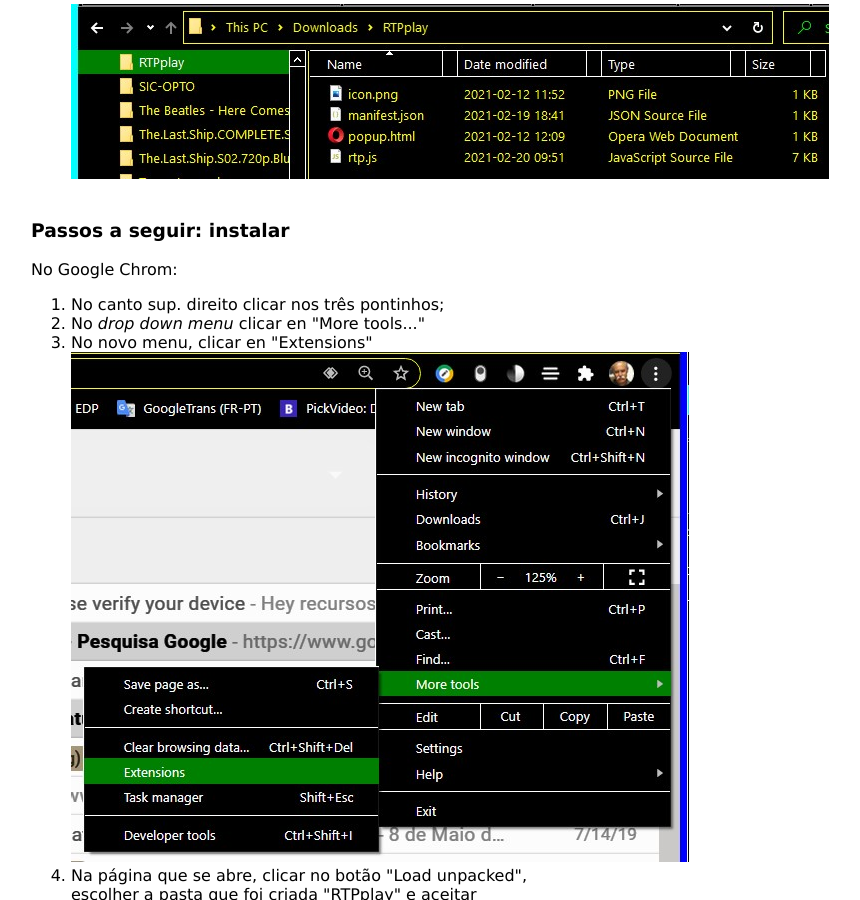
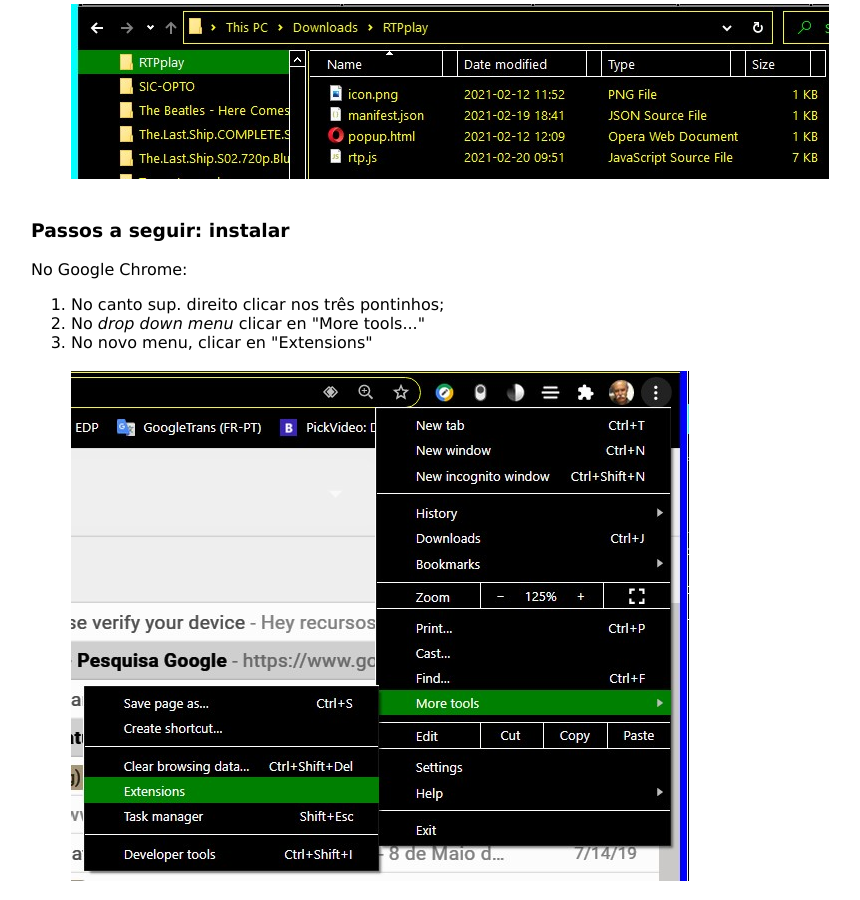
Before and after one commit to rtpplay/recursos.github.io, a Jekyll site: the page built from index.html, in a window 1280 px wide and 900 px high, scrolled down 692 px. Shown: the whole window, without its empty margins (161-1021 px from the left). Built offline with Jekyll 4.4.1, drawn with Linux system fonts in a browser that asks for light colours.

Commit message:
Update index.html

```diff
--- a/index.html
+++ b/index.html
@@ -44,17 +44,17 @@
 		</li>
 	</ol>
 		<h3>Passos a seguir: instalar</h3>
-	No Google Chrom:<br>
+	No Google Chrome:<br>
 	<ol><li>
 		No canto sup. direito clicar nos três pontinhos;</li><li>
 		No <i>drop down menu</i> clicar en "More tools..."</li>
-		<li>No novo menu, clicar en "Extensions"<br>
-			<img src = "files/Screenshot-2021-02-20-chrome.jpg"><br></li>
+		<li>No novo menu, clicar en "Extensions"<br><br>
+			<img src = "files/Screenshot-2021-02-20-chrome.jpg"><br><br></li>
 		<li>Na página que se abre, clicar no botão "Load unpacked",<br>
 		escolher a pasta que foi criada "RTPplay" e aceitar<br><br>
 		<img src="files/Screenshot-2021-02-20-unpacked.jpg"><br><br></li>
 		<li>A extensão fica instalada, agora vamos mover o icon para junto da barra de URLs<br><br></li>
-		<li>No topo direito, clicar o icon que parece um martelo <img src = "Screenshot-2021-02-20-martelo.jpg">:<br><br>
+		<li>No topo direito, clicar o icon que parece um martelo <img src = "files/Screenshot-2021-02-20-martelo.jpg">:<br><br>
 		<img src="files/Screenshot-2021-02-20-extensions.jpg"><br><br>
 			Clicar no "pin", que passa a activo, e o icon da nova extensão vai para a barra de extensões<br>
 			<img src="files/Screenshot-2021-02-20-pinned.jpg"><br><br>
```
